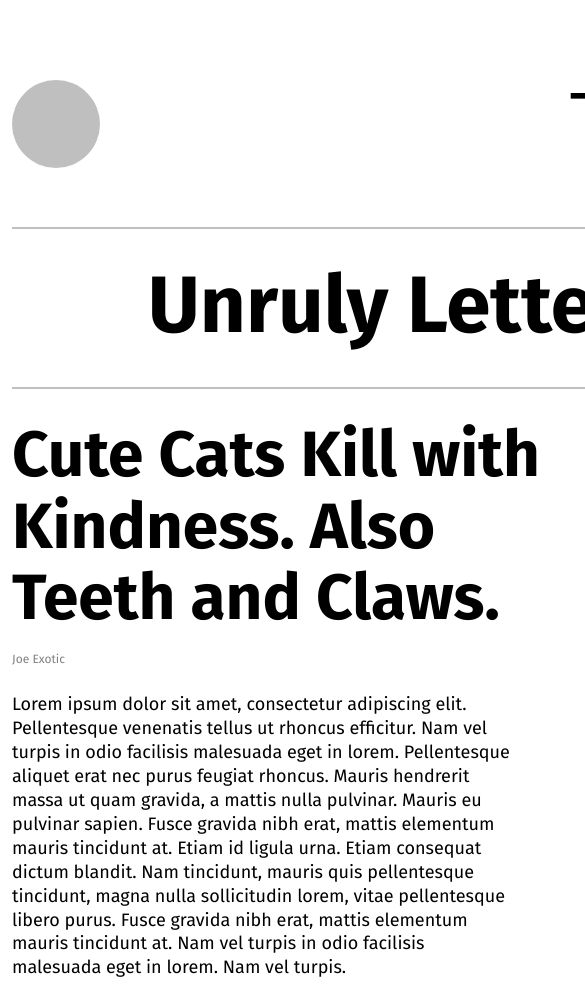
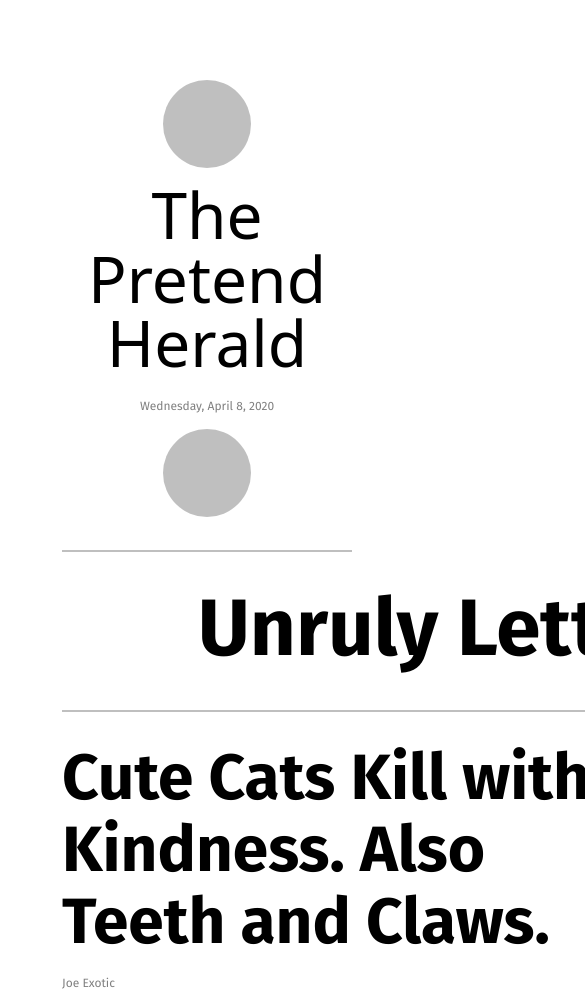
Before and after one commit to SergUserGit/type-study-buddy, a plain HTML site: page index.html in a window 390 px wide. Shown: the top 995 px of the page, 585 px wide, since content can reach past the window. Drawn offline with Linux system fonts and the light colour scheme; a web font is replaced by a local one.

Commit message:
add: begin adaptive
add: begin adaptive

```diff
--- a/index.html
+++ b/index.html
@@ -19,12 +19,16 @@
   <header class="header">
     <div class="container">
       <section class="header-wrapper">
-        <img src="./images/ellipse_svg.svg" alt="ellipse svg">
+        <div class="group-ellipse-one">
+          <img src="./images/ellipse_svg.svg" alt="ellipse svg">
+        </div>
         <div class="group-header">
           <h1 class="header-title">The Pretend Herald</h1>
           <p class="header-ph">Wednesday, April 8, 2020</p>
         </div>
-        <img src="./images/ellipse_svg.svg" alt="ellipse svg">
+        <div class="group-ellipse-two">
+          <img src="./images/ellipse_svg.svg" alt="ellipse svg">
+        </div>
       </section>
       <div class="header-splitter"></div>
     </div>
--- a/styles.css
+++ b/styles.css
@@ -34,6 +34,13 @@ p {
   max-width: 1776px;
 }
 
+@media screen and (min-width: 320px) and (max-width: 479px) {
+  .container {
+    max-width: 290px;
+  }
+}
+
+
 .header-title {
   font-weight: 400;
   font-size: 72px;
@@ -41,6 +48,17 @@ p {
   color: #000;
   font-family: "Nova Cut", system-ui;
 }
+
+@media screen and (min-width: 320px) and (max-width: 479px) {
+
+  .header-title {
+    font-size: 64px;
+    text-align: center;
+    width: 290px;
+  }
+
+}
+
 
 .header-ph {
   font-weight: 400;
@@ -51,11 +69,44 @@ p {
   justify-self: center;
 }
 
+@media screen and (min-width: 320px) and (max-width: 479px) {
+  .header-ph {
+    font-size: 12px;
+    text-align: center;
+  }
+
+}
+
+@media screen and (min-width: 320px) and (max-width: 479px) {
+  .group-ellipse-one {
+    display: flex;
+    justify-content: center;
+    align-items: center;
+    margin-bottom: 15px;
+  }
+}
+
+@media screen and (min-width: 320px) and (max-width: 479px) {
+  .group-ellipse-two {
+    display: flex;
+    justify-content: center;
+    align-items: center;
+    margin-top: 15px;
+  }
+}
+
 .group-header {
   display: grid;
   grid-template-columns: 663px;
   row-gap: 24px;
   align-items: center;
+}
+
+@media screen and (min-width: 320px) and (max-width: 479px) {
+  .group-header {
+    display: grid;
+    grid-template-columns: 290px;
+  }
 }
 
 .header-wrapper {
@@ -65,11 +116,24 @@ p {
   margin-bottom: 33px;
 }
 
+@media screen and (min-width: 320px) and (max-width: 479px) {
+  .header-wrapper {
+    display: grid;
+    grid-template-columns: 290px;
+  }
+}
+
 .header-splitter {
   width: 1776px;
   height: 0px;
   border: 1px solid rgba(0, 0, 0, 0.25);
   margin-bottom: 34px;
+}
+
+@media screen and (min-width: 320px) and (max-width: 479px) {
+  .header-splitter {
+    width: 290px;
+  }
 }
 
 .header {
@@ -484,9 +548,7 @@ p {
   padding-left: 12px;
 }
 
-/* font-family: "Roboto Mono",monospace;
-font-family: "Nova Cut",system-ui;
-font-family: "Comic Neue",cursive;
-font-family: "Fira Mono",monospace;
-font-family: "Fira Sans",sans-serif;
- */
+/*@media screen and (min-width: 320px) and (max-width: 479px) {
+  @media screen and (min-width: 480px) and (max-width: 767px) {
+  @media screen and (min-width: 768px) and (max-width: 1199px) {
+  */
```
